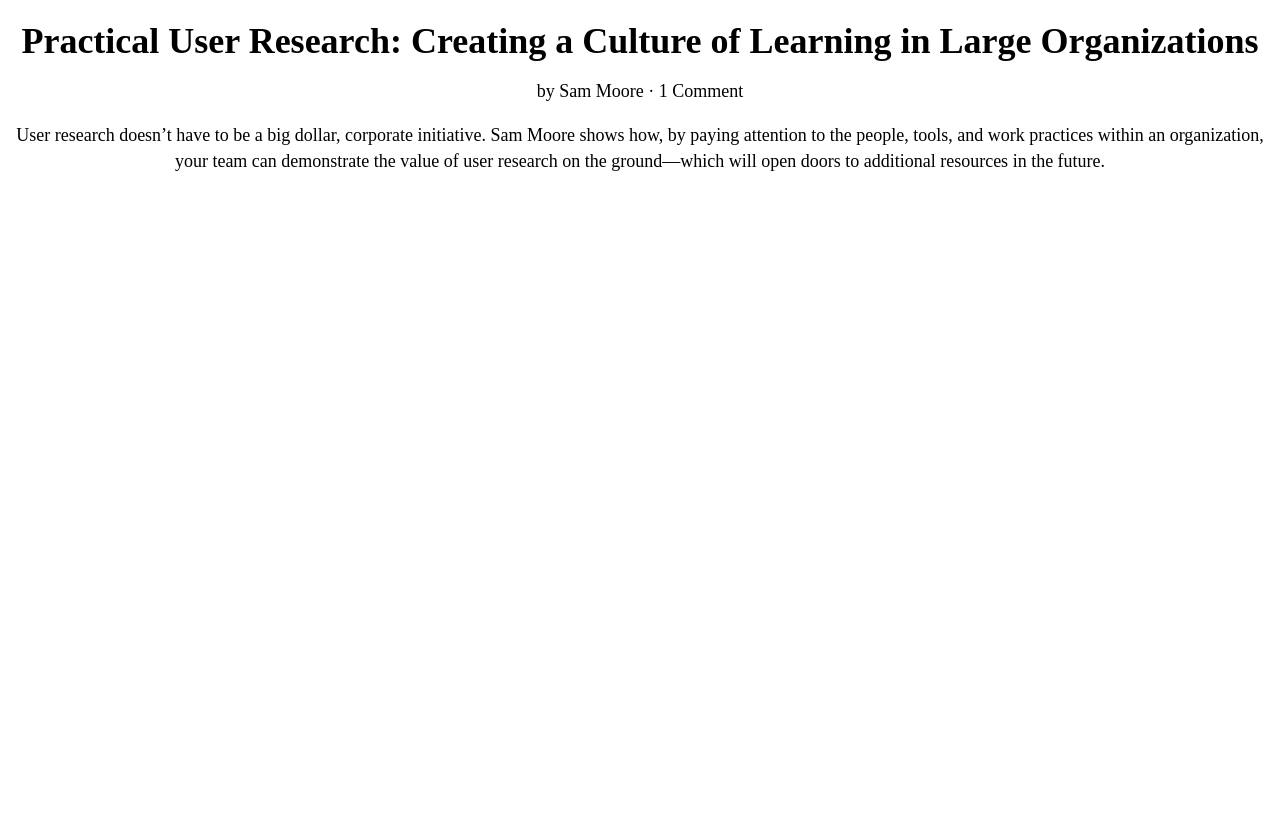
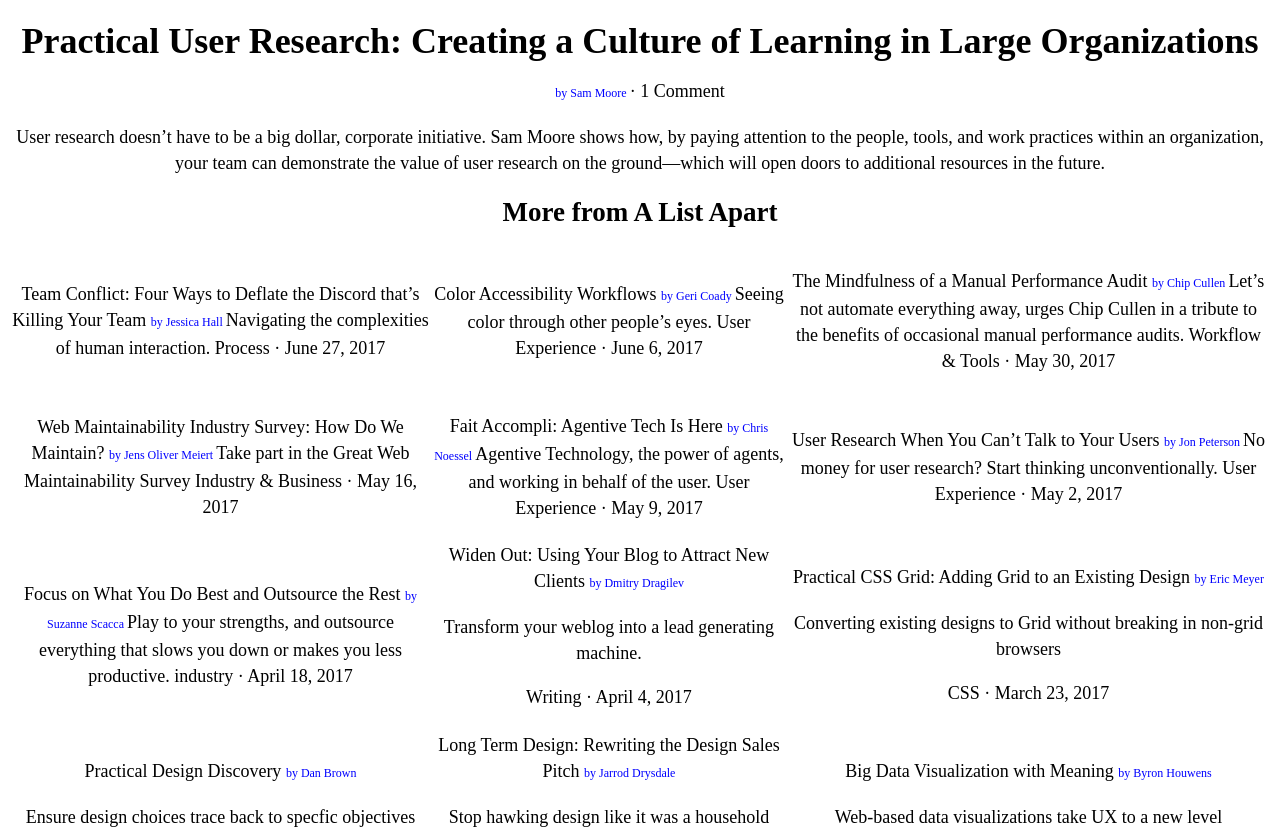
Before and after one commit to Anthematics/html-layout, a plain HTML site: page index.html in a window 1280 px wide. Shown: the part 117-951 px from the top of the page. Before the commit the page ends 800 px from the top, so only its background shows below. Drawn offline with Linux system fonts and the light colour scheme.

Commit message:
Added Files - did not realized it was based on structures thought that i would have to completly recreate the website in HTML and CSS

```diff
--- a/index.html
+++ b/index.html
@@ -3,17 +3,112 @@
   <head>
     <meta charset="utf-8">
     <img src=a-list-apart-logo.png>
+    <div class="newbox"> </div>
     <title></title>
-    <link rel="stylesheet" type="text/css" href="style.css">
+
+  <link rel="stylesheet" type="text/css" href="style.css">
   </head>
-  <body>
+      <body>
   <h1>  Practical User Research: Creating a Culture of Learning in Large Organizations </h1>
-by Sam Moore · 1 Comment
+
+  <span class=author> by Sam Moore </span> <span class=comment> · 1 Comment </span>
 
 <p> User research doesn’t have to be a big dollar,
  corporate initiative. Sam Moore shows how, by paying attention to the people, tools,
   and work practices within an organization, your team can demonstrate the value of user research
    on the ground—which will open doors to additional resources in the future.</p>
 
+<h2> More from A List Apart </h2>
+
+<table>
+  <tr>
+       <td> <p> <span class="tabletitle"> Team Conflict: Four Ways to Deflate the Discord that’s Killing Your Team </span>
+            <span class="author"> by Jessica Hall </span>
+              <span class="descriptor"> Navigating the complexities of human interaction. </span>
+              <span class="categorydate"> Process · June 27, 2017 </span> </td> </p>
+
+        <td> <p> <span class="tabletitle"> Color Accessibility Workflows </span>
+                <span class="author"> by Geri Coady </span>
+                    <span class="descriptor"> Seeing color through other people’s eyes. </span>
+                        <span class="categorydate"> User Experience · June 6, 2017 </p> </td>
+
+    <td> <p> <span class="tabletitle"> The Mindfulness of a Manual Performance Audit </span>
+        <span class="author"> by Chip Cullen </span>
+          <span class="descriptor"> Let’s not automate everything away, urges Chip Cullen in a tribute to the benefits
+                of occasional manual performance audits. </span>
+                  <span class="categorydate"> Workflow & Tools · May 30, 2017 </P> </td>
+</tr>
+
+<tr>
+         <td> <p>  <span class="tabletitle">  Web Maintainability Industry Survey: How Do We Maintain? </span>
+          <span class="author"> by Jens Oliver Meiert  </span>
+            <span class="descriptor">  Take part in the Great Web Maintainability Survey </span>
+              <span class="categorydate"> Industry & Business · May 16, 2017 </span> </p>
+</td>
+
+      <p>  <td> <span class="tabletitle">  Fait Accompli: Agentive Tech Is Here </span>
+          <span class="author"> by Chris Noessel  </span>
+            <span class="descriptor"> Agentive Technology, the power of agents, and working in behalf of the user.</span>
+              <span class="categorydate"> User Experience · May 9, 2017 </span> </td> </p>
+
+        <td> <span class="tabletitle">  User Research When You Can’t Talk to Your Users </span>
+          <span class="author"> by Jon Peterson  </span>
+            <span class="descriptor"> No money for user research? Start thinking unconventionally.</span>
+                <span class="categorydate"> User Experience · May 2, 2017 </span> </td>
+
+</tr>
+
+<tr>
+        <td> <span class="tabletitle">  Focus on What You Do Best and Outsource the Rest </span>
+          <span class="author"> by Suzanne Scacca  </span>
+            <span class="descriptor"> Play to your strengths, and outsource
+                everything that slows you down or makes
+                you less productive.</span>
+                  <span class=categorydate> industry · April 18, 2017 </span>
+
+</td>
+
+          <td> <span class="tabletitle">  Widen Out: Using Your Blog to Attract New Clients </span>
+            <span class="author"> by Dmitry Dragilev  </span>
+              <p> Transform your weblog into a lead generating machine. </p>
+                <span class=categorydate> Writing · April 4, 2017 </span> </p> </td>
+
+
+          <td> <span class="tabletitle">  Practical CSS Grid: Adding Grid to an Existing Design</span>
+          <span class="author"> by Eric Meyer  </span>
+            <p> Converting existing designs
+                to Grid without breaking in non-grid browsers </p>
+                <span class=categorydate> CSS · March 23, 2017 </span>
+</td>
+
+</tr>
+
+<tr>
+
+        <td> <span class="tabletitle">  Practical Design Discovery  </span>
+            <span class="author"> by Dan Brown  </span>
+              <p> Ensure design choices trace back to specfic objectives </p>
+                <span class=categorydate> Workflow & Tools · March 9, 2017 </span>
+
+ </td>
+
+          <td> <span class="tabletitle">  Long Term Design: Rewriting the Design Sales Pitch </span>
+              <span class="author"> by Jarrod Drysdale </span>
+                <p> Stop hawking design like it was a household gadget that needs
+                  upgrading and start building relationships instead.
+                    <span class=categorydate>  Design · March 2, 2017</span> </td>
+
+          <td> <span class="tabletitle">   Big Data Visualization with Meaning </span>
+                <span class="author"> by Byron Houwens </span>
+                  <p> Web-based data visualizations take UX to a new level </p>
+                    <span class=categorydate> State of the Web · February 23, 2017 </span>
+
+
+ </td>
+
+ </tr>
+</table>
+<p> About Authors Masthead Style Guide Contact Sponsorships </p>
+<p> Follow us: RSS · Email · Facebook · Google+ · Twitter </p>
 </body>
 </html>
--- a/style.css
+++ b/style.css
@@ -5,6 +5,31 @@ background-color: #fff;
 text-align: center;
 }
 
-body{font-size: 18px;
-  line-height: 26px
+body{
+  font-size: 18px;
+  line-height: 26px;
 }
+
+
+.author {
+  font-size: 12px;
+  color:blue;
+  weight:300;
+  text-align: center;
+}
+
+.comment{
+
+}
+
+.categorydate{
+  font-size: 8;
+  opacity: 5;
+
+}
+
+.tabletitle{
+  font-size: 18px;
+  color: black;
+
+}
```
